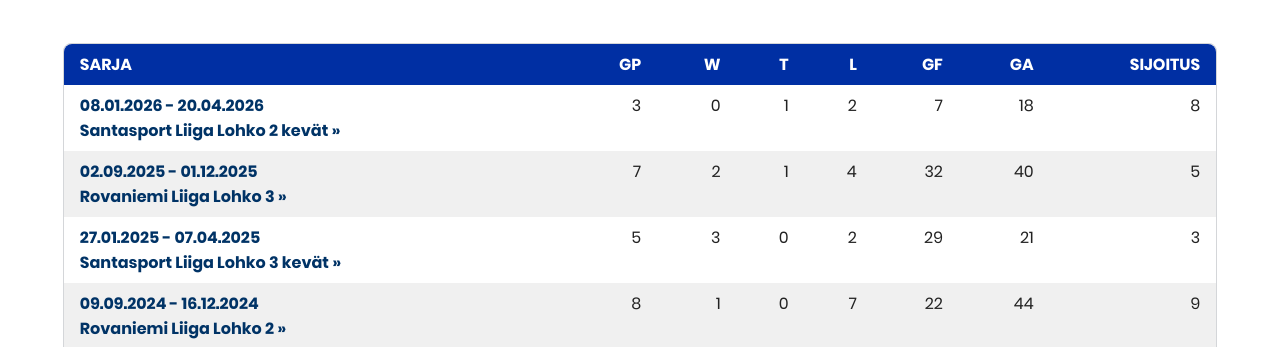
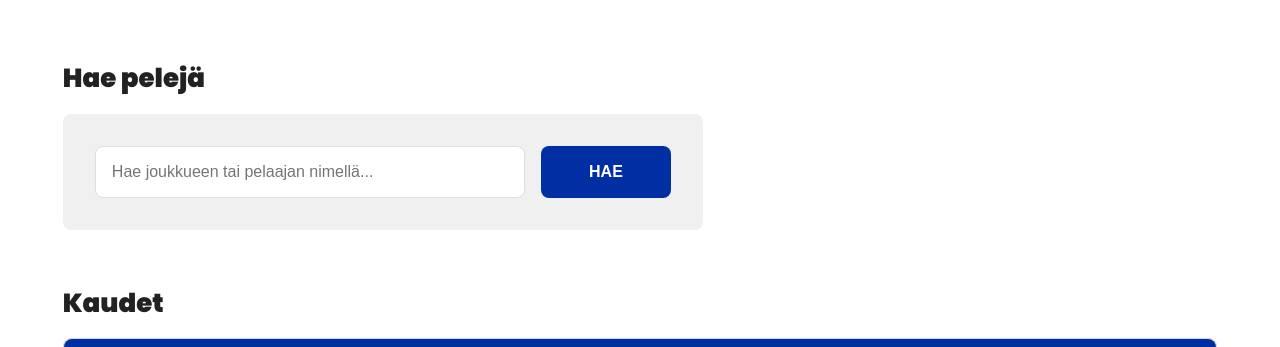
Before and after one commit to tvuollo/reidarsStats, a React (Vite) app: page / in a window 1280 px wide. Shown: the part 453-800 px from the top of the page. Built offline with nearby package versions, Linux system fonts and the light colour scheme.

Commit message:
Style search form in dashboard view

```diff
--- a/src/App.css
+++ b/src/App.css
@@ -120,28 +120,28 @@
     align-items: flex-start;
     display: flex;
     flex-wrap: wrap;
-    margin: 0 -1rem;
+    margin: 0 -1rem 1rem;
 }
 
 .reidars-home-total {
     display: block;
     flex: 0 0 calc(50% - 2rem);
     font-weight: 700;
-    margin: 0 1rem 1rem;
+    margin: 0 1rem 2rem;
     text-transform: uppercase;
 }
 
 .reidars-home-total-number {
     color: #002fa3;
     display: block;
-    font-size: 4rem;
+    font-size: clamp(2rem, calc(2rem + 48*((100vw - 600px) / 840)), 4rem);
     font-weight: 700;
     line-height: .85em;
     text-transform: uppercase;
 }
 
 .reidars-home-links {
-padding-top: 2rem;
+    padding-top: 2rem;
 }
 
 .reidars-home-link {
@@ -178,3 +178,58 @@ padding-top: 2rem;
         margin: 0 1rem 2rem;
     }
 }
+
+.search-form {
+    background-color: #f0f0f0;
+    border-radius: .5rem;
+    margin: 1rem 0;
+    max-width: 40rem;
+    padding: 1rem;
+}
+
+.search-input {
+    background: #fff;
+    ;
+    border: 1px solid #ddd;
+    border-radius: .5rem;
+    display: block;
+    flex: 1;
+    font-size: 1rem;
+    margin: 0 0 1rem 0;
+    padding: 1rem;
+    width: 100%;
+}
+
+.search-button {
+    background-color: #002fa3;
+    border: none;
+    border-radius: .5rem;
+    color: #fff;
+    display: block;
+    font-size: 1rem;
+    font-weight: 700;
+    padding: 1rem 3rem;
+    text-transform: uppercase;
+    width: 100%;
+}
+
+.search-button:hover,
+.search-button:focus,
+.search-button:active {
+    background-color: #001f66;
+}
+
+@media (min-width: 768px) {
+    .search-form {
+        display: flex;
+        padding: 2rem;
+    }
+
+    .search-input {
+        margin: 0 1rem 0 0;
+    }
+
+    .search-button {
+        width: auto;
+    }
+}
--- a/src/views/DashboardPage.tsx
+++ b/src/views/DashboardPage.tsx
@@ -12,7 +12,7 @@ function DashboardPage({
   totals,
 }: DashboardPageProps) {
   const navigate = useNavigate()
-  const [searchInput] = useState('')
+  const [searchInput, setSearchInput] = useState('')
   const sortedStatGroups = [...totals.byStatGroup].sort((a, b) => {
     if (!a.startDate && !b.startDate) {
       return 0
@@ -52,7 +52,6 @@ function DashboardPage({
         </div>
       </header>
 
-      <div className="article__content">
       <section className="articlebody">
         <div className="reidars-home-totals">
           <p className="reidars-home-total">
@@ -70,29 +69,27 @@ function DashboardPage({
         </div>
       </section>
 
-        {/*
-        <hr />
-
+      <div className="article__content">
         <section className="articlebody">
-          <h2>0. Game Search</h2>
+          <h2 className="archiveitem__title">Hae pelejä</h2>
           <form className="search-form" onSubmit={handleSubmit}>
             <input
               className="search-input"
               type="search"
               value={searchInput}
               onChange={(event) => setSearchInput(event.target.value)}
-              placeholder="Search games by team or player"
+              placeholder="Hae joukkueen tai pelaajan nimellä..."
             />
             <button className="search-button" type="submit">
-              Search
+              Hae
             </button>
           </form>
         </section>
+      </div>
 
-        <hr />
-        */}
-
+      <div className="article__content">
         <section className="articlebody">
+          <h2 className="archiveitem__title">Kaudet</h2>
           <div className="reidars-table-wrapper">
             <table className="reidars-datatable">
               <thead>
```
Lines whose indentation alone changed are shown as unchanged.
